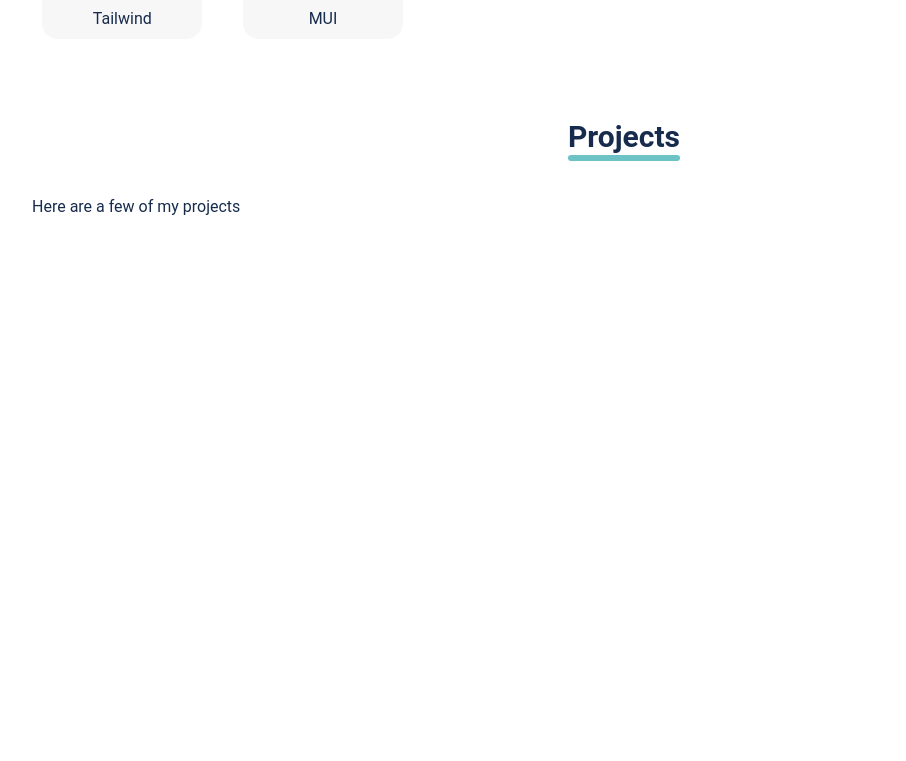
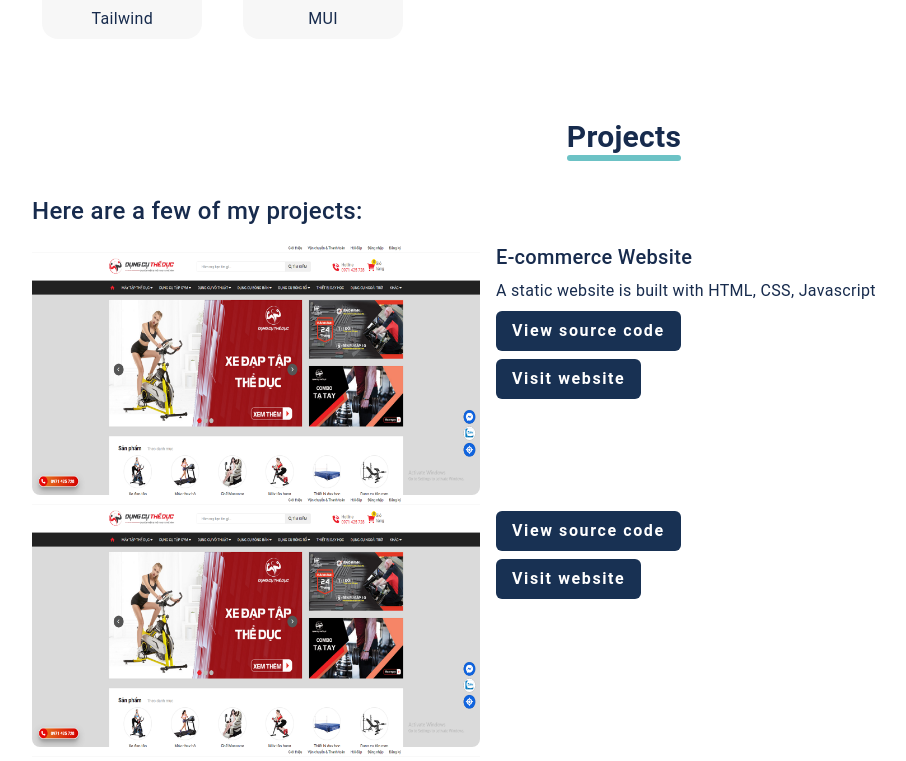
Before and after one commit to nth2612/portfolio, a React (Vite) app: page / in a window 1280 px wide. Shown: the part 1280-2041 px from the top of the page, without its empty margins (16-922 px from the left). Before the commit the page ends 1499 px from the top, so only its background shows below. Built offline with nearby package versions, Linux system fonts and the light colour scheme.

Commit message:
them cac projects

```diff
--- a/package.json
+++ b/package.json
@@ -17,10 +17,12 @@
     "@fortawesome/react-fontawesome": "^0.2.2",
     "@mui/icons-material": "^5.16.4",
     "@mui/material": "^5.16.4",
+    "aos": "^2.3.4",
     "react": "^18.3.1",
     "react-dom": "^18.3.1"
   },
   "devDependencies": {
+    "@types/aos": "^3.0.7",
     "@types/react": "^18.3.3",
     "@types/react-dom": "^18.3.0",
     "@vitejs/plugin-react": "^4.3.1",
--- a/src/GlobalStyles.css
+++ b/src/GlobalStyles.css
@@ -16,6 +16,7 @@ body{
   padding: 0;
   color: #172b4d;
   transition: all 300ms linear;
+  letter-spacing: 0.02em;
 }
 a{
   text-decoration: none;
@@ -41,3 +42,17 @@ ul{
   height: 6px;
   border-radius: 10px;
 }
+.btn-project::after {
+  content: "";
+  width: 0%;
+  height: 100%;
+  background: #ffd401;
+  position: absolute;
+  transition: all 0.4s ease-in-out;
+  right: 0;
+}
+.btn-project:hover::after {
+  right: auto;
+  left: 0;
+  width: 100%;
+}
--- a/src/components/Projects/MyProjects.jsx
+++ b/src/components/Projects/MyProjects.jsx
@@ -1,10 +1,62 @@
 import SectionName from "../General/SectionName"
+import Project from "./Project"
+import Aos from 'aos'
+import 'aos/dist/aos.css'
+import { useEffect } from "react"
+import tdtt from '~/assets/theducthethao.png'
+
+const listProjects = [
+  {
+    id: 1,
+    namePrj: "E-commerce Website",
+    description: "A static website is built with HTML, CSS, Javascript",
+    imgSrc: tdtt,
+    linkGit: '',
+    linkWeb: ''
+  },
+  {
+    id: 2,
+    namePrj: "",
+    description: "",
+    imgSrc: tdtt,
+    linkGit: '',
+    linkWeb: ''
+  },
+  {
+    id: 3,
+    namePrj: "",
+    description: "",
+    imgSrc: tdtt,
+    linkGit: '',
+    linkWeb: ''
+  },
+  {
+    id: 4,
+    namePrj: "",
+    description: "",
+    imgSrc: tdtt,
+    linkGit: '',
+    linkWeb: ''
+  },
+  {
+    id: 5,
+    namePrj: "",
+    description: "",
+    imgSrc: tdtt,
+    linkGit: '',
+    linkWeb: ''
+  }
+]
 
 const MyProjects = () => {
+  useEffect(() => {
+    Aos.init({ once: true, duration: 900 })
+  }, [])
   return (
-    <div id="projects" className="container px-2">
+    <div id="projects" className="container px-2 !mb-[200px]">
       <SectionName text="Projects" />
-      <h2 className="text-normal dark:text-normal-dark">Here are a few of my projects</h2>
+      <h2 className="text-normal dark:text-normal-dark font-medium text-2xl mb-4">Here are a few of my projects:</h2>
+      {listProjects.map(prj => <Project key={prj.id} name={prj.namePrj} index={prj.id} description={prj.description} imageSrc={prj.imgSrc} />)}
     </div>
   )
 }
--- a/src/components/Projects/Project.jsx
+++ b/src/components/Projects/Project.jsx
@@ -1,9 +1,28 @@
-import React from 'react'
-
 const Project = ({ index, name, description, imageSrc }) => {
+  const delay = 900 + ((index-1) * 4000)
   return (
-    <div className=''>
-
+    <div className='flex flex-row' data-aos='fade-right' data-aos-duration={delay}>
+      <div className='max-w-md aspect-video rounded-lg overflow-hidden'>
+        <img loading='lazy' src={imageSrc} alt="" />
+      </div>
+      <div className='dark:text-normal-dark px-4 grow flex flex-col gap-2'>
+        <h2 className='font-medium text-xl'>{name}</h2>
+        <p>{description}</p>
+        <p>
+          <a href="">
+            <button className='btn-project relative after:bg-primary dark:after:bg-primary-dark flex justify-center items-center overflow-hidden cursor-pointer border-none rounded-md bg-[#183153]'>
+              <span className='text-center px-4 py-2 text-white z-10 font-bold tracking-widest'>View source code</span>
+            </button>
+          </a>
+        </p>
+        <p>
+          <a href="">
+            <button className='btn-project relative after:bg-primary dark:after:bg-primary-dark flex justify-center items-center overflow-hidden cursor-pointer border-none rounded-md bg-[#183153]'>
+              <span className='text-center px-4 py-2 text-white z-10 font-bold tracking-widest'>Visit website</span>
+            </button>
+          </a>
+        </p>
+      </div>
     </div>
   )
 }
--- a/tailwind.config.js
+++ b/tailwind.config.js
@@ -7,6 +7,9 @@ export default {
   ],
   theme: {
     extend: {
+      backgroundImage : {
+        "linear" : "linear-gradient(45deg, #6cc2c5, #e06e8e)"
+      },
       backgroundColor: {
         "rgba" : "rgba(0,0,0,0.1)",
         "rgba-dark" : "rgba(255,255,255,0.1)"
```
Also changed, not shown: src/assets/theducthethao.png (added), 1 other file (tests, documents, lock files or other folders).
